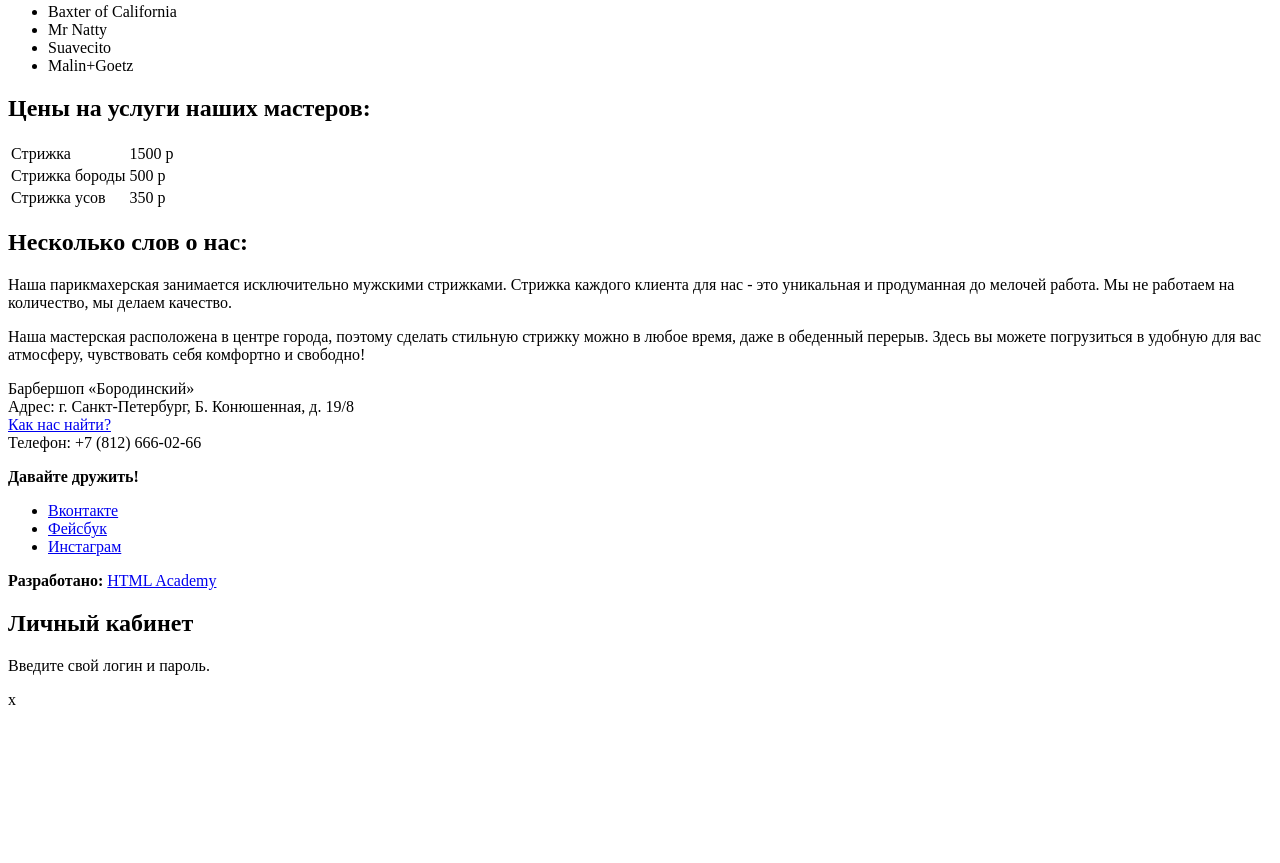
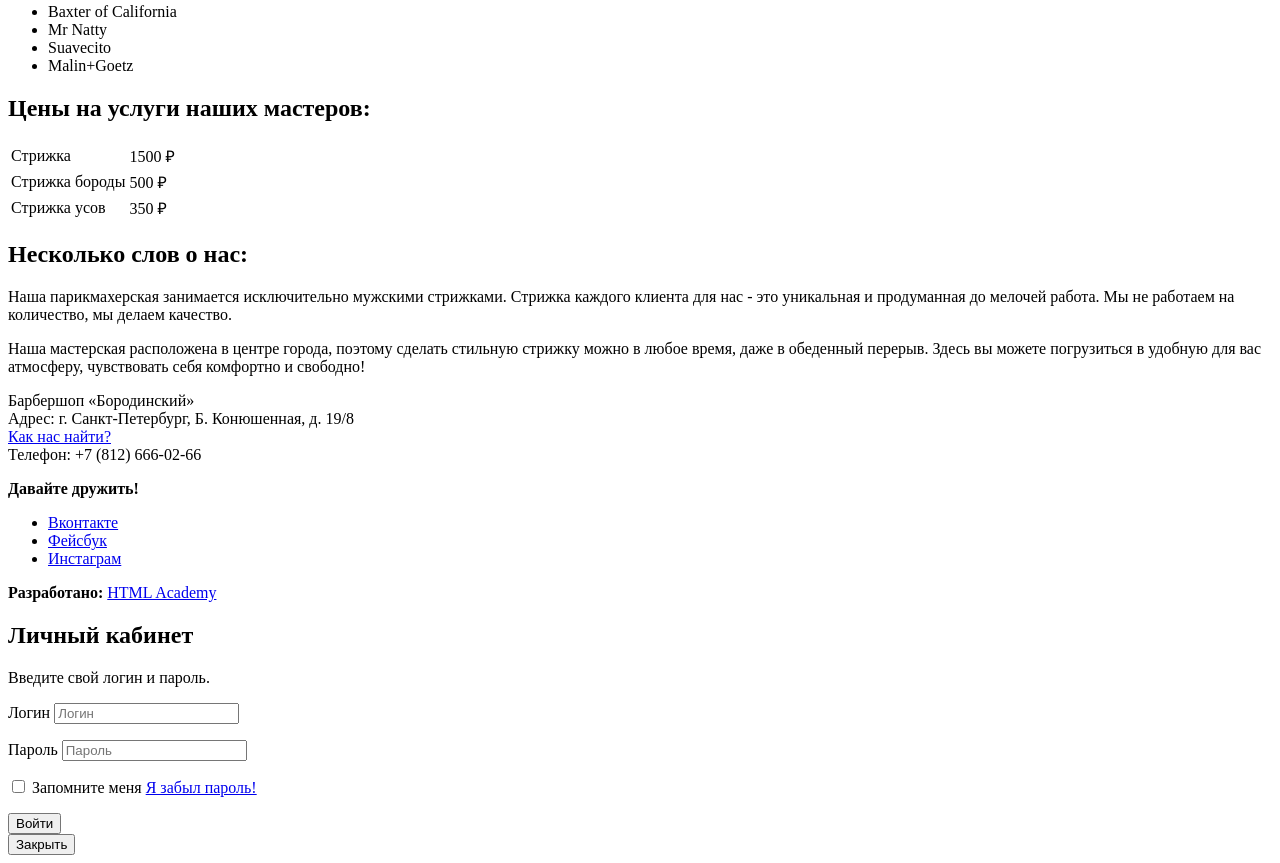
Before and after one commit to OleksandrRbh/Rbh1stRepository, a plain HTML site: page barbershop/price.html in a window 1280 px wide. Shown: the part 390-1253 px from the top of the page. Before the commit the page ends 1107 px from the top, so only its background shows below. Drawn offline with Linux system fonts and the light colour scheme.

Commit message:
Доступная разметка главной

```diff
--- a/barbershop/price.html
+++ b/barbershop/price.html
@@ -50,15 +50,15 @@
       	<table>
       		<tr>
       			<td>Стрижка</td>
-      			<td>1500 р</td>
+      			<td>1500 ₽</td>
       		</tr>
       		<tr>
       			<td>Стрижка бороды</td>
-      			<td>500 р</td>
+      			<td>500 ₽</td>
       		</tr>
       		<tr>
       			<td>Стрижка усов</td>
-      			<td> 350 р</td>
+      			<td> 350 ₽</td>
       		</tr>
       	</table>
     	</section>
@@ -98,8 +98,26 @@
     <section class="modal modal-login">
       <h2>Личный кабинет</h2>
       <p>Введите свой логин и пароль.</p>
-      <!-- Здесь будет форма -->
-      <span class="modal-close">x</span>
+      <form class="login-form" action="https://echo.htmlacademy.ru" method="post">
+        <p>
+          <label class="visually-hidden" for="user-login">Логин</label>
+          <input class="login-icon-user" id="user-login" type="text" name="login" placeholder="Логин">
+        </p>
+        <p>
+          <label class="visually-hidden" for="user-password">Пароль</label>
+          <input class="login-icon-password" id="user-password" type="password" name="password" placeholder="Пароль">
+        </p>
+        <p class="login-password-info">
+          <label class="login-checkbox">
+            <input type="checkbox" name="remember" class="visually-hidden">
+            <span class="checkbox-indicator"></span>
+            Запомните меня
+          </label>
+          <a class="restore" href="#">Я забыл пароль!</a>
+        </p>
+        <button class="button" type="submit">Войти</button>
+      </form>
+      <button class="modal-close" type="button">Закрыть</button>
     </section>
   </body>
 </html>
```
Also changed, not shown: barbershop/catalog-item.html (+20 -2 lines), barbershop/catalog.html (+20 -2 lines), barbershop/index.html (+49 -8 lines), barbershop/img/catalog-item-bg.jpg, barbershop/img/footer-bg.jpg, barbershop/img/index-bg.jpg, barbershop/img/map.jpg (added), barbershop/img/product-1.jpg, barbershop/img/product-2.jpg, barbershop/img/product-3.jpg, barbershop/img/product-4.jpg, barbershop/img/product-5.jpg, barbershop/img/product-6.jpg, barbershop/img/product-big.jpg, 4 more files.
